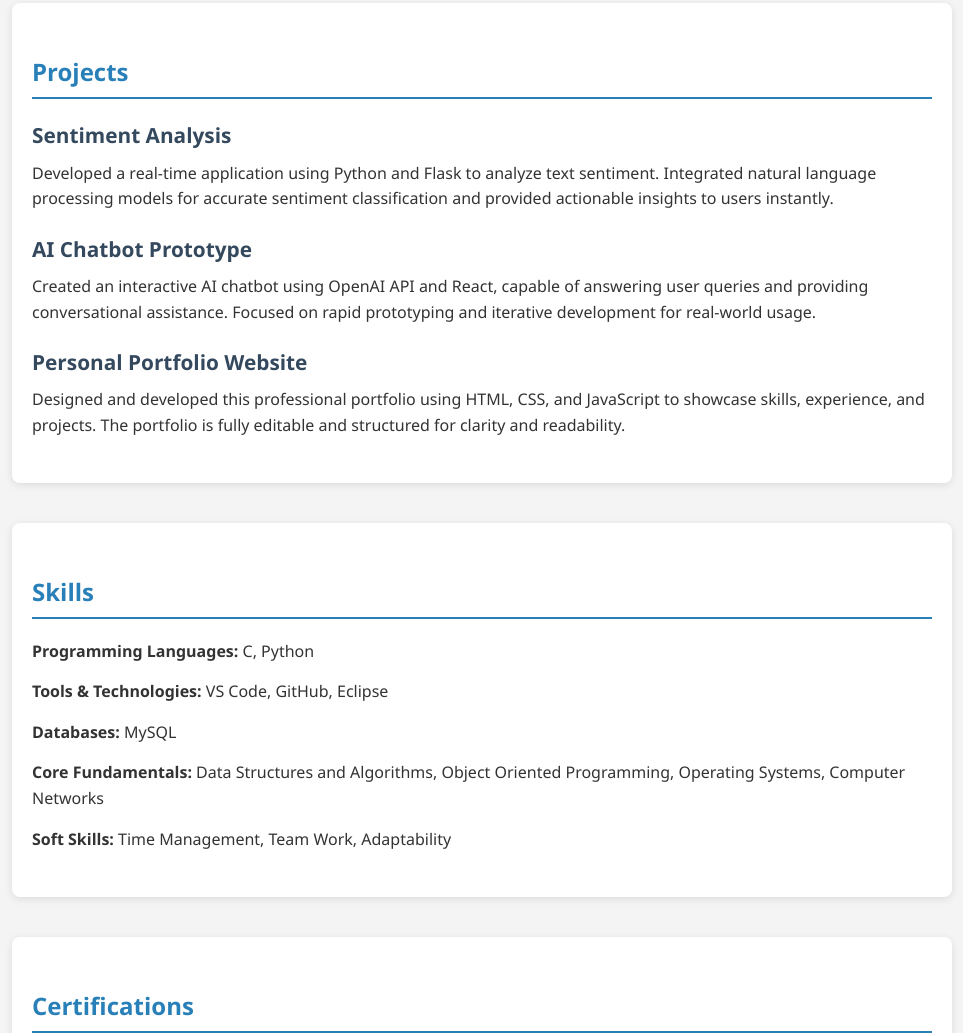
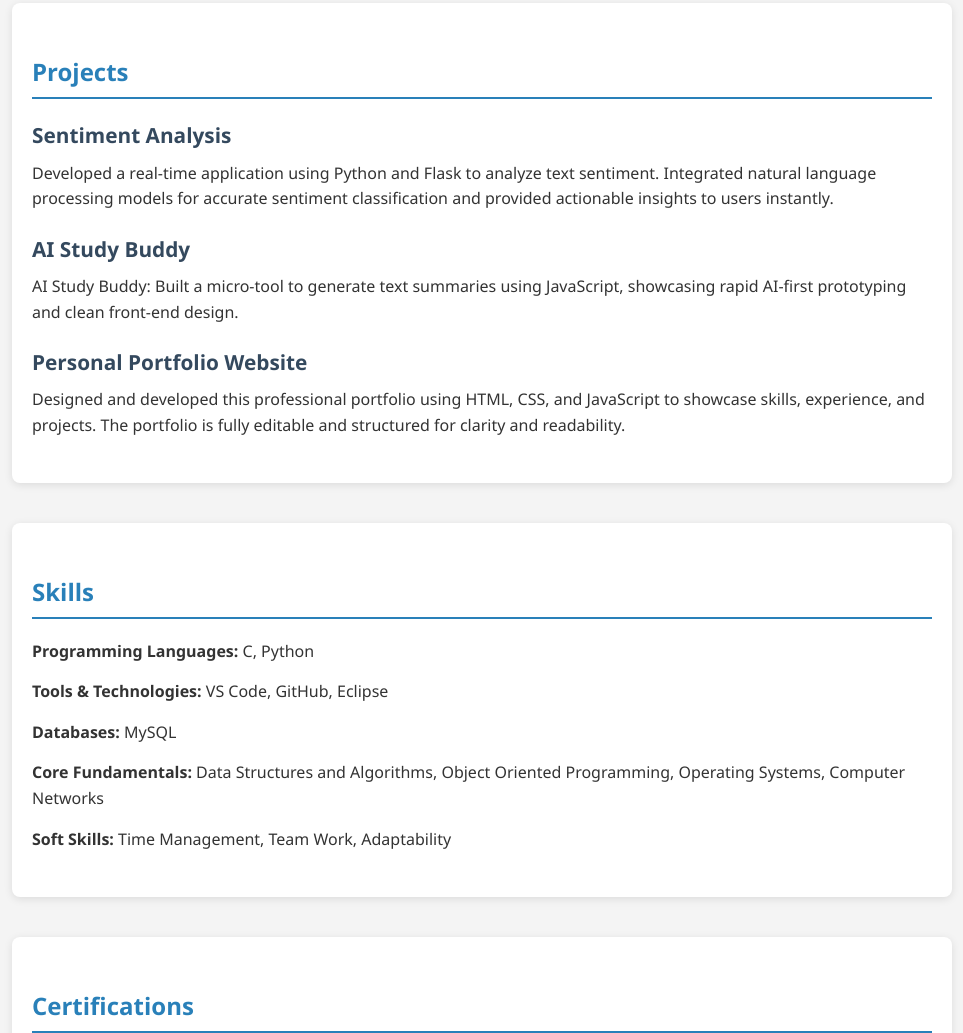
Before and after one commit to manasa-gk27/Portfolio, a plain HTML site: page index.html in a window 1280 px wide. Shown: the part 1136-2169 px from the top of the page, without its empty margins (158-1121 px from the left). Drawn offline with Linux system fonts and the light colour scheme.

Commit message:
index.html

```diff
--- a/index.html
+++ b/index.html
@@ -49,8 +49,8 @@
         </div>
 
         <div class="project-item">
-            <h3>AI Chatbot Prototype</h3>
-            <p>Created an interactive AI chatbot using OpenAI API and React, capable of answering user queries and providing conversational assistance. Focused on rapid prototyping and iterative development for real-world usage.</p>
+            <h3>AI Study Buddy</h3>
+            <p>AI Study Buddy: Built a micro-tool to generate text summaries using JavaScript, showcasing rapid AI-first prototyping and clean front-end design.</p>
         </div>
 
         <div class="project-item">
```
